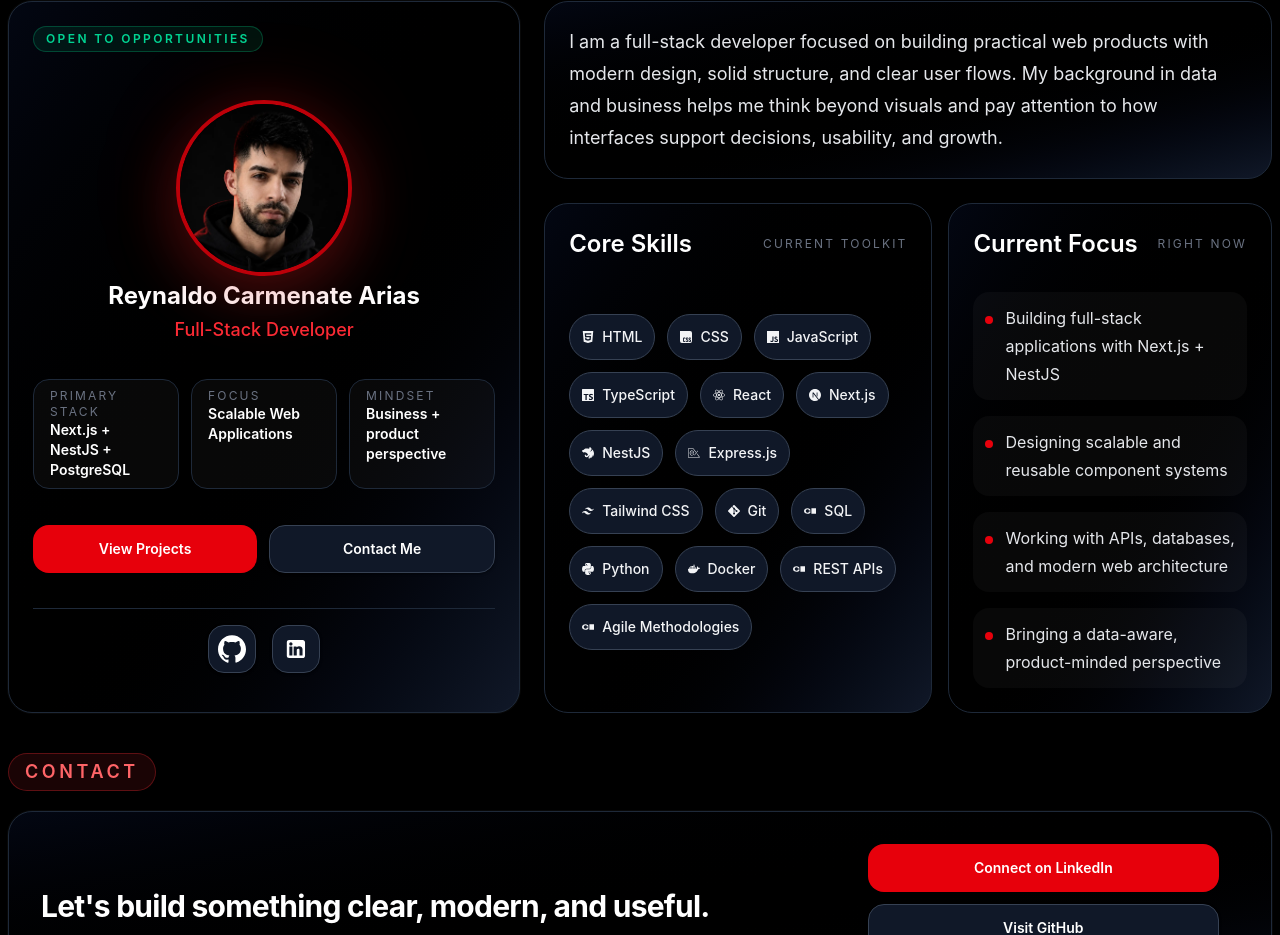
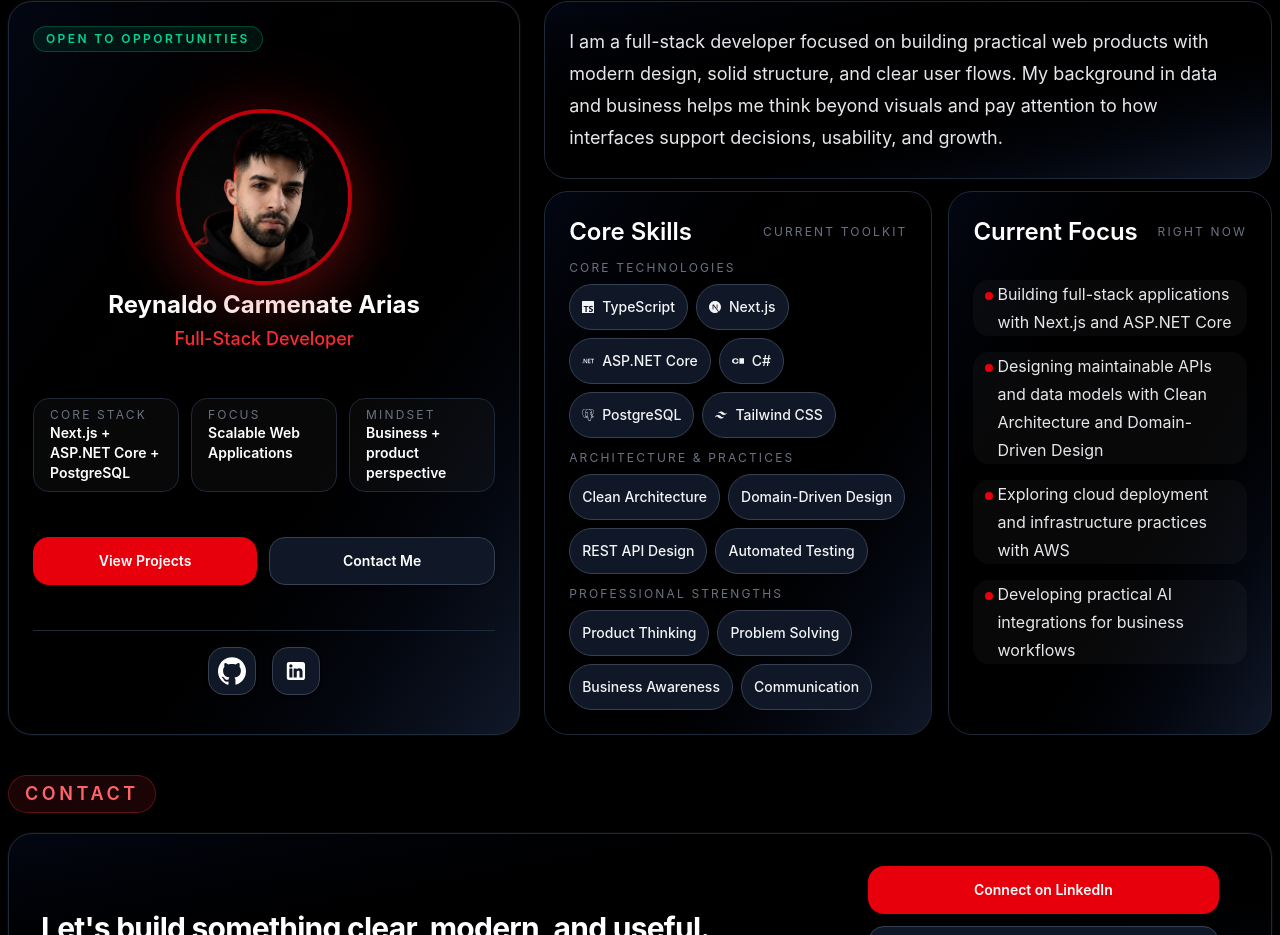
Before and after one commit to ReySlash/Portfolio_landing_page, a Next.js app: page / in a window 1280 px wide. Shown: the part 1874-2809 px from the top of the page. Built offline with nearby package versions, Linux system fonts and the light colour scheme.

Commit message:
feat: refresh about section positioning

```diff
--- a/src/components/AboutCard.tsx
+++ b/src/components/AboutCard.tsx
@@ -13,7 +13,7 @@ import { Card } from "./ui/card";
 
 function AboutCard() {
   const highlights = [
-    { label: "Primary Stack", value: "Next.js + NestJS + PostgreSQL" },
+    { label: "Core Stack", value: "Next.js + ASP.NET Core + PostgreSQL" },
     { label: "Focus", value: "Scalable Web Applications" },
     { label: "Mindset", value: "Business + product perspective" },
   ];
--- a/src/components/AboutDescription.tsx
+++ b/src/components/AboutDescription.tsx
@@ -1,35 +1,41 @@
 import { Card } from "./ui/card";
+import { Badge } from "./ui/badge";
 import TechnologyBadge from "./TechnologyBadge";
 import { createTechnologies } from "@/data/technologyIcons";
 
 function AboutDescription() {
-  const coreSkills = createTechnologies([
-    "HTML",
-    "CSS",
-    "JavaScript",
+  const coreTechnologies = createTechnologies([
     "TypeScript",
-    "React",
     "Next.js",
-    "NestJS",
-    "Express.js",
+    "ASP.NET Core",
+    "C#",
+    "PostgreSQL",
     "Tailwind CSS",
-    "Git",
-    "SQL",
-    "Python",
-    "Docker",
-    "REST APIs",
-    "Agile Methodologies",
   ]);
 
+  const architectureSkills = [
+    "Clean Architecture",
+    "Domain-Driven Design",
+    "REST API Design",
+    "Automated Testing",
+  ];
+
+  const professionalStrengths = [
+    "Product Thinking",
+    "Problem Solving",
+    "Business Awareness",
+    "Communication",
+  ];
+
   const currentFocus = [
-    "Building full-stack applications with Next.js + NestJS",
-    "Designing scalable and reusable component systems",
-    "Working with APIs, databases, and modern web architecture",
-    "Bringing a data-aware, product-minded perspective",
+    "Building full-stack applications with Next.js and ASP.NET Core",
+    "Designing maintainable APIs and data models with Clean Architecture and Domain-Driven Design",
+    "Exploring cloud deployment and infrastructure practices with AWS",
+    "Developing practical AI integrations for business workflows",
   ];
 
   return (
-    <div className="flex flex-col gap-6 h-full">
+    <div className="flex flex-col gap-3 h-full">
       <Card className="gap-0 rounded-3xl border-gray-800 bg-linear-to-br from-gray-950 via-black to-gray-900 p-3 lg:p-6">
         <p className="text-left text-lg leading-8 text-gray-200">
           I am a full-stack developer focused on building practical web products
@@ -40,24 +46,65 @@ function AboutDescription() {
       </Card>
 
       <div className="grid gap-4 lg:grid-cols-[1.2fr_1fr] h-full">
-        <Card className="h-full gap-4 rounded-3xl border-gray-800 bg-linear-to-br from-gray-950 via-black to-gray-900 p-3 lg:p-6">
+        <Card className="h-full gap-3 rounded-3xl border-gray-800 bg-linear-to-br from-gray-950 via-black to-gray-900 p-3 lg:p-6">
           <div className="flex items-center justify-between gap-4">
             <h3 className="text-left text-2xl font-semibold ">Core Skills</h3>
             <span className="text-xs uppercase tracking-[0.18em] text-gray-500">
               Current toolkit
             </span>
           </div>
-          <div className="flex flex-col h-full justify-center">
-            <ul className="flex flex-wrap gap-3 items-center text-sm font-medium">
-              {coreSkills.map((skill) => (
-                <li key={skill.name}>
+          <div className="flex h-full flex-col justify-center gap-3">
+            <div>
+              <p className="mb-2 text-xs uppercase tracking-[0.18em] text-gray-500">
+                Core technologies
+              </p>
+              <ul className="flex flex-wrap items-center gap-2 text-sm font-medium">
+                {coreTechnologies.map((technology) => (
+                  <li key={technology.name}>
                     <TechnologyBadge
-                    technology={skill}
+                      technology={technology}
                       className="px-3 py-3 text-sm"
                     />
                   </li>
                 ))}
               </ul>
+            </div>
+
+            <div>
+              <p className="mb-2 text-xs uppercase tracking-[0.18em] text-gray-500">
+                Architecture &amp; practices
+              </p>
+              <ul className="flex flex-wrap gap-2 text-sm font-medium">
+                {architectureSkills.map((skill) => (
+                  <li key={skill}>
+                    <Badge
+                      variant="outline"
+                      className="border-gray-700 bg-gray-900 px-3 py-3 text-sm text-gray-100"
+                    >
+                      {skill}
+                    </Badge>
+                  </li>
+                ))}
+              </ul>
+            </div>
+
+            <div>
+              <p className="mb-2 text-xs uppercase tracking-[0.18em] text-gray-500">
+                Professional strengths
+              </p>
+              <ul className="flex flex-wrap gap-2 text-sm font-medium">
+                {professionalStrengths.map((strength) => (
+                  <li key={strength}>
+                    <Badge
+                      variant="outline"
+                      className="border-gray-700 bg-gray-900 px-3 py-3 text-sm text-gray-100"
+                    >
+                      {strength}
+                    </Badge>
+                  </li>
+                ))}
+              </ul>
+            </div>
           </div>
         </Card>
 
@@ -71,7 +118,7 @@ function AboutDescription() {
           <ul className="space-y-4 text-left leading-7 text-gray-100">
             {currentFocus.map((focus) => (
               <li
-                className="flex justify-start gap-3 rounded-2xl bg-white/3 p-3"
+                className="flex justify-start gap-1 rounded-2xl bg-white/3 px-3"
                 key={focus}
               >
                 <span className="mt-3 h-2 w-2 shrink-0 rounded-full bg-red-600" />
--- a/src/data/technologyIcons.ts
+++ b/src/data/technologyIcons.ts
@@ -4,6 +4,7 @@ import {
   siCloudflare,
   siCoder,
   siDocker,
+  siDotnet,
   siExpress,
   siGit,
   siHtml5,
@@ -33,6 +34,8 @@ import type { TechnologyIconKey } from "../types/projectType";
 
 export const technologyIcons: Record<TechnologyIconKey, SimpleIcon> = {
   generic: siCoder,
+  dotnet: siDotnet,
+  csharp: siCoder,
   html5: siHtml5,
   css3: siCss,
   javascript: siJavascript,
@@ -68,6 +71,9 @@ export const technologyIcons: Record<TechnologyIconKey, SimpleIcon> = {
 };
 
 const technologyIconKeys: Record<string, TechnologyIconKey> = {
+  ".NET": "dotnet",
+  "ASP.NET Core": "dotnet",
+  "C#": "csharp",
   HTML: "html5",
   CSS: "css3",
   JavaScript: "javascript",
--- a/src/types/projectType.ts
+++ b/src/types/projectType.ts
@@ -2,6 +2,8 @@ import type { StaticImageData } from "next/image";
 
 export type TechnologyIconKey =
   | "generic"
+  | "dotnet"
+  | "csharp"
   | "html5"
   | "css3"
   | "javascript"
```
Lines whose indentation alone changed are shown as unchanged.
